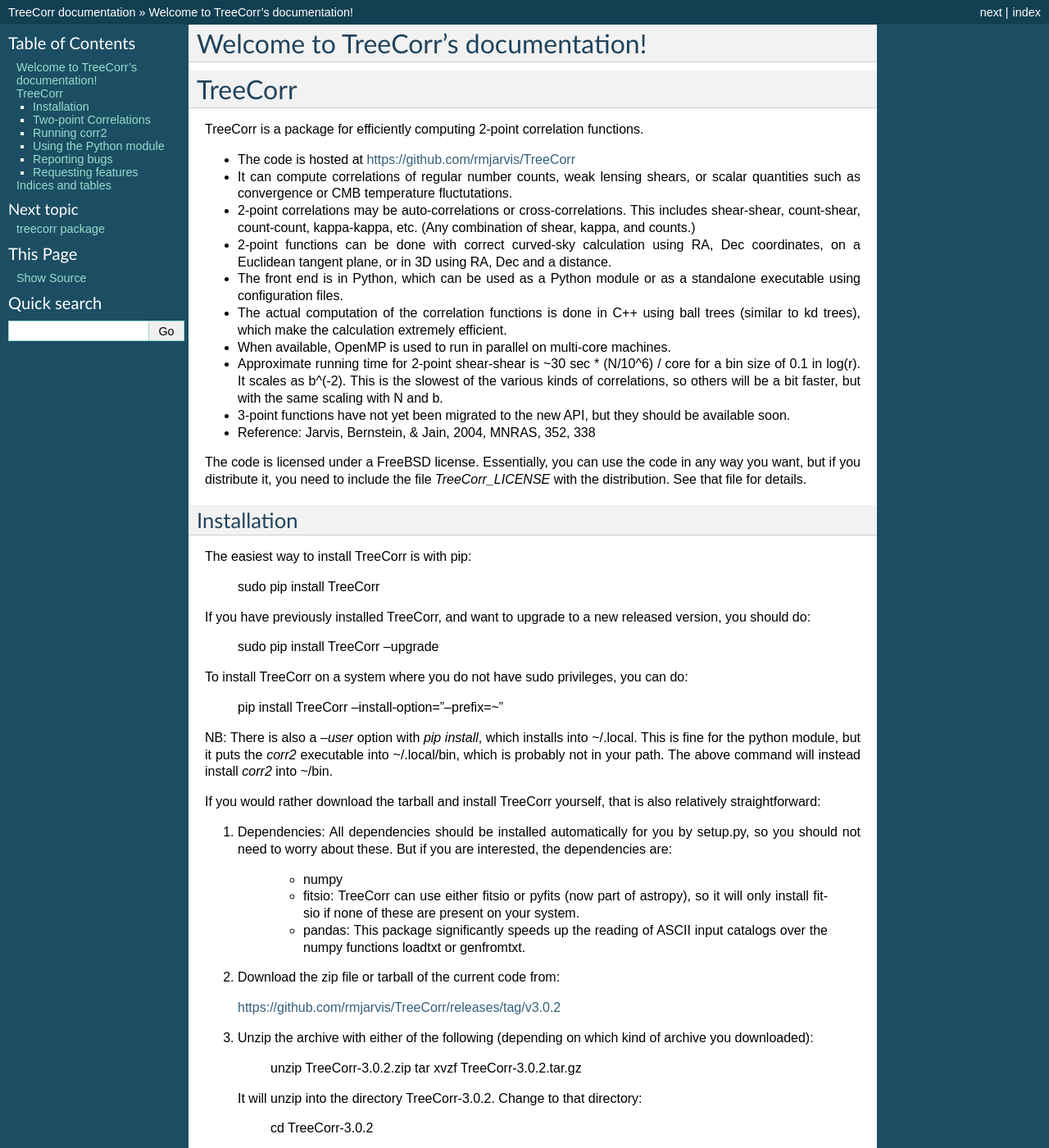
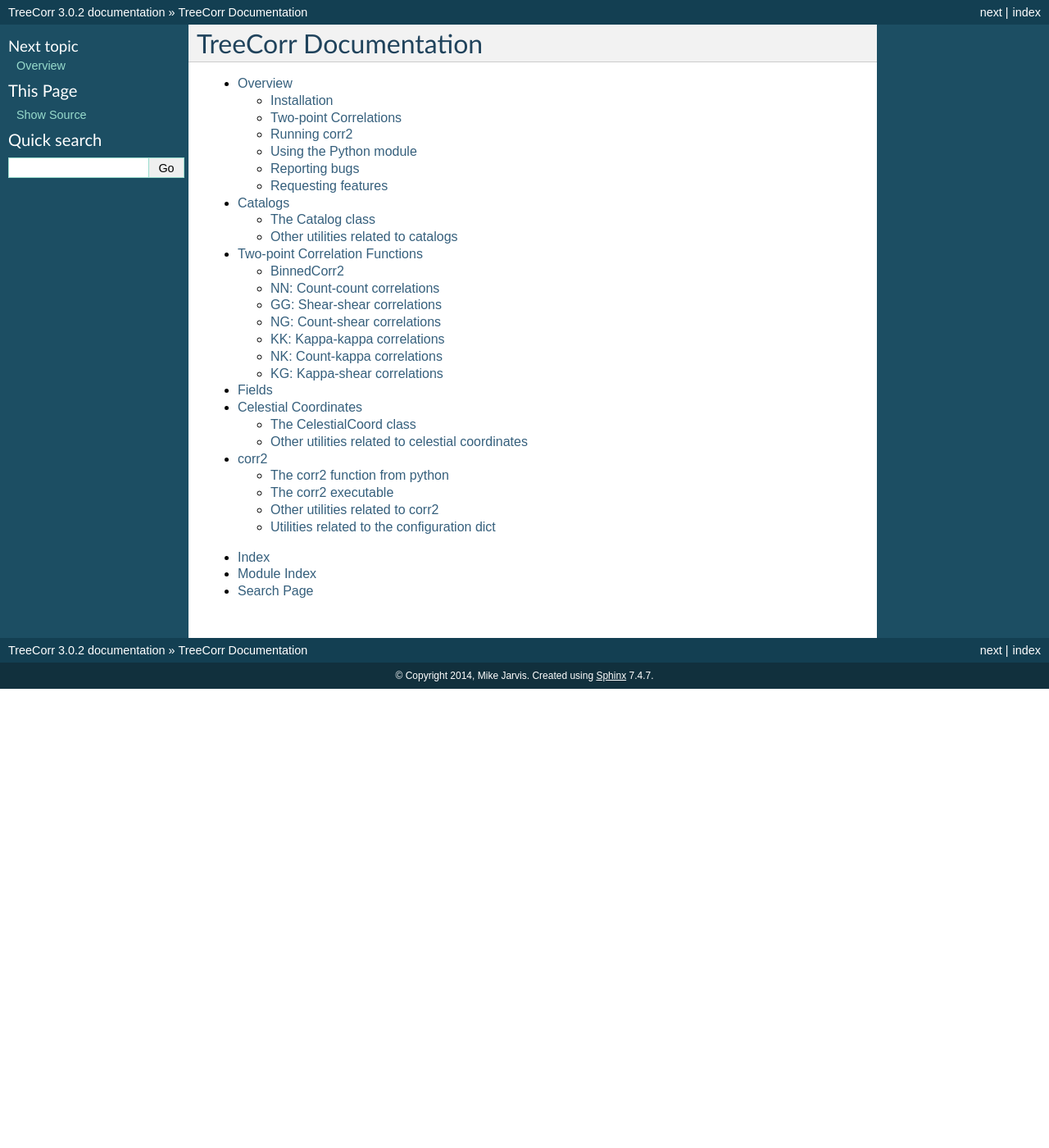
Before and after one commit to rmjarvis/TreeCorr, a Sphinx documentation site: the page built from docs/index.rst, in a window 1280 px wide and 1400 px high. Shown: the whole window at 82% size. Built offline with Sphinx 7.4.7, drawn with Linux system fonts in a browser that asks for light colours; the version number is read from the project's files by our own code; some of the changed text lies outside the part shown.

Commit message:
Better setup of the basic doc hierarchy (#9)

```diff
--- a/README.rst
+++ b/README.rst
@@ -1,5 +1,3 @@
-TreeCorr
-========
 
 TreeCorr is a package for efficiently computing 2-point correlation functions.
 
@@ -60,6 +58,7 @@
 1. Dependencies: All dependencies should be installed automatically for you by
    setup.py, so you should not need to worry about these.  But if you are
    interested, the dependencies are:
+
     - numpy
     - fitsio: TreeCorr can use either fitsio or pyfits (now part of astropy),
       so it will only install fitsio if none of these are present on your
@@ -108,17 +107,22 @@
 
 This software is able to compute several varieties of two-point correlations:
 
-- NN = the normal two point correlation function of things like 2dF that
-     correlate the galaxy counts at each position.
-- NG = correlation of counts with shear.  This is what is often called
-     galaxy-galaxy lensing.
-- GG = two-point shear correlation function.
-- NK = correlation of counts with kappa.  While kappa is nominally the lensing
-     convergence, it could really be any scalar quantity, like temperature,
-     size, etc.
-- KG = correlation of convergence with shear.  Like the NG calculation, but
-     weighting the pairs by the convergence values the foreground points.
-- KK = two-point kappa correlation function.
+:NN:  the normal two point correlation function of things like 2dF that
+      correlate the galaxy counts at each position.
+
+:NG:  correlation of counts with shear.  This is what is often called
+      galaxy-galaxy lensing.
+
+:GG:  two-point shear correlation function.
+
+:NK:  correlation of counts with kappa.  While kappa is nominally the lensing
+      convergence, it could really be any scalar quantity, like temperature,
+      size, etc.
+
+:KG:  correlation of convergence with shear.  Like the NG calculation, but
+      weighting the pairs by the convergence values the foreground points.
+
+:KK:  two-point kappa correlation function.
 
 
 Running corr2
--- /dev/null
+++ b/docs/binnedcorr2.rst
@@ -0,0 +1,7 @@
+
+BinnedCorr2
+-----------
+
+.. autoclass:: treecorr.BinnedCorr2
+    :members:
+    :undoc-members:
--- /dev/null
+++ b/docs/catalog.rst
@@ -0,0 +1,17 @@
+Catalogs
+========
+
+The Catalog class
+-----------------
+
+.. autoclass:: treecorr.Catalog
+    :members:
+    :undoc-members:
+
+Other utilities related to catalogs
+-----------------------------------
+
+.. automodule:: treecorr.catalog
+    :members:
+    :undoc-members:
+    :exclude-members: Catalog
--- /dev/null
+++ b/docs/celestial.rst
@@ -0,0 +1,17 @@
+Celestial Coordinates
+=====================
+
+The CelestialCoord class
+------------------------
+
+.. autoclass:: treecorr.CelestialCoord
+    :members:
+    :undoc-members:
+
+Other utilities related to celestial coordinates
+------------------------------------------------
+
+.. automodule:: treecorr.celestial
+    :members:
+    :undoc-members:
+    :exclude-members: CelestialCoord
--- a/docs/conf.py
+++ b/docs/conf.py
@@ -14,6 +14,7 @@
 
 import sys
 import os
+import treecorr
 
 # If extensions (or modules to document with autodoc) are in another directory,
 # add these directories to sys.path here. If the directory is relative to the
@@ -30,11 +31,15 @@
 # ones.
 extensions = [
     'sphinx.ext.autodoc',
+    'sphinx.ext.autosummary',
     'sphinx.ext.viewcode',
 ]
 
+# cf. http://stackoverflow.com/questions/2701998/sphinx-autodoc-is-not-automatic-enough
+autosummay_generate = True
+
 # Add any paths that contain templates here, relative to this directory.
-templates_path = ['_templates']
+#templates_path = ['_templates']
 
 # The suffix of source filenames.
 source_suffix = '.rst'
--- /dev/null
+++ b/docs/corr2.rst
@@ -0,0 +1,49 @@
+corr2
+=====
+
+The corr2 function from python
+------------------------------
+
+.. autofunction:: treecorr.corr2
+
+The corr2 executable
+--------------------
+
+Also installed with TreeCorr is an executable script, called corr2.
+The script takes one required command-line argument, which is the
+name of a configuration file:
+
+    corr2 config_file
+
+A sample configuration file is provided, called sample.params.  See the
+TreeCorr wiki page
+
+https://github.com/rmjarvis/TreeCorr/wiki/Configuration-Parameters
+
+for the complete documentation about the allowed parameters.
+
+You can also specify parameters on the command line after the name of
+the configuration file. e.g.:
+
+    corr2 config_file file_name=file1.dat g2_file_name=file1.out
+    corr2 config_file file_name=file2.dat g2_file_name=file2.out
+    ...
+
+This can be useful when running the program from a script for lots of input
+files.
+
+Other utilities related to corr2
+--------------------------------
+
+.. automodule:: treecorr.corr2
+    :members:
+    :undoc-members:
+    :exclude-members: corr2
+
+
+Utilities related to the configuration dict
+-------------------------------------------
+
+.. automodule:: treecorr.config
+    :undoc-members:
+    :members:
--- /dev/null
+++ b/docs/correlation.rst
@@ -0,0 +1,13 @@
+
+Two-point Correlation Functions
+===============================
+
+.. toctree::
+
+    binnedcorr2
+    nn
+    gg
+    ng
+    kk
+    nk
+    kg
--- /dev/null
+++ b/docs/field.rst
@@ -0,0 +1,6 @@
+Fields
+======
+
+.. automodule:: treecorr.field
+    :members:
+    :undoc-members:
--- /dev/null
+++ b/docs/gg.rst
@@ -0,0 +1,8 @@
+
+GG: Shear-shear correlations
+----------------------------
+
+.. autoclass:: treecorr.G2Correlation
+    :members:
+    :undoc-members:
+    :show-inheritance:
--- a/docs/index.rst
+++ b/docs/index.rst
@@ -3,21 +3,19 @@
    You can adapt this file completely to your liking, but it should at least
    contain the root `toctree` directive.
 
-Welcome to TreeCorr's documentation!
-====================================
-.. include:: ../README.rst
 
-
-Contents:
+TreeCorr Documentation
+======================
 
 .. toctree::
-   :maxdepth: 2
+   :maxdepth: 4
 
-   treecorr
-
-
-Indices and tables
-==================
+   overview
+   catalog
+   correlation
+   field
+   celestial
+   corr2
 
 * :ref:`genindex`
 * :ref:`modindex`
--- /dev/null
+++ b/docs/kg.rst
@@ -0,0 +1,8 @@
+
+KG: Kappa-shear correlations
+----------------------------
+
+.. autoclass:: treecorr.KGCorrelation
+    :members:
+    :undoc-members:
+    :show-inheritance:
--- /dev/null
+++ b/docs/kk.rst
@@ -0,0 +1,8 @@
+
+KK: Kappa-kappa correlations
+----------------------------
+
+.. autoclass:: treecorr.K2Correlation
+    :members:
+    :undoc-members:
+    :show-inheritance:
--- /dev/null
+++ b/docs/ng.rst
@@ -0,0 +1,8 @@
+
+NG: Count-shear correlations
+----------------------------
+
+.. autoclass:: treecorr.NGCorrelation
+    :members:
+    :undoc-members:
+    :show-inheritance:
--- /dev/null
+++ b/docs/nk.rst
@@ -0,0 +1,8 @@
+
+NK: Count-kappa correlations
+----------------------------
+
+.. autoclass:: treecorr.NKCorrelation
+    :members:
+    :undoc-members:
+    :show-inheritance:
--- /dev/null
+++ b/docs/nn.rst
@@ -0,0 +1,8 @@
+
+NN: Count-count correlations
+----------------------------
+
+.. autoclass:: treecorr.N2Correlation
+    :members:
+    :undoc-members:
+    :show-inheritance:
--- /dev/null
+++ b/docs/overview.rst
@@ -0,0 +1,5 @@
+
+Overview
+========
+
+.. include:: ../README.rst
--- a/docs/treecorr.rst
+++ /dev/null
@@ -1,110 +0,0 @@
-treecorr package
-================
-
-Submodules
-----------
-
-treecorr.binnedcorr2 module
----------------------------
-
-.. automodule:: treecorr.binnedcorr2
-    :members:
-    :undoc-members:
-    :show-inheritance:
-
-treecorr.catalog module
------------------------
-
-.. automodule:: treecorr.catalog
-    :members:
-    :undoc-members:
-    :show-inheritance:
-
-treecorr.celestial module
--------------------------
-
-.. automodule:: treecorr.celestial
-    :members:
-    :undoc-members:
-    :show-inheritance:
-
-treecorr.config module
-----------------------
-
-.. automodule:: treecorr.config
-    :members:
-    :undoc-members:
-    :show-inheritance:
-
-treecorr.corr2 module
----------------------
-
-.. automodule:: treecorr.corr2
-    :members:
-    :undoc-members:
-    :show-inheritance:
-
-treecorr.field module
----------------------
-
-.. automodule:: treecorr.field
-    :members:
-    :undoc-members:
-    :show-inheritance:
-
-treecorr.g2correlation module
------------------------------
-
-.. automodule:: treecorr.g2correlation
-    :members:
-    :undoc-members:
-    :show-inheritance:
-
-treecorr.k2correlation module
------------------------------
-
-.. automodule:: treecorr.k2correlation
-    :members:
-    :undoc-members:
-    :show-inheritance:
-
-treecorr.kgcorrelation module
------------------------------
-
-.. automodule:: treecorr.kgcorrelation
-    :members:
-    :undoc-members:
-    :show-inheritance:
-
-treecorr.n2correlation module
------------------------------
-
-.. automodule:: treecorr.n2correlation
-    :members:
-    :undoc-members:
-    :show-inheritance:
-
-treecorr.ngcorrelation module
------------------------------
-
-.. automodule:: treecorr.ngcorrelation
-    :members:
-    :undoc-members:
-    :show-inheritance:
-
-treecorr.nkcorrelation module
------------------------------
-
-.. automodule:: treecorr.nkcorrelation
-    :members:
-    :undoc-members:
-    :show-inheritance:
-
-
-Module contents
----------------
-
-.. automodule:: treecorr
-    :members:
-    :undoc-members:
-    :show-inheritance:
```
Also changed, not shown: 1 other file.
